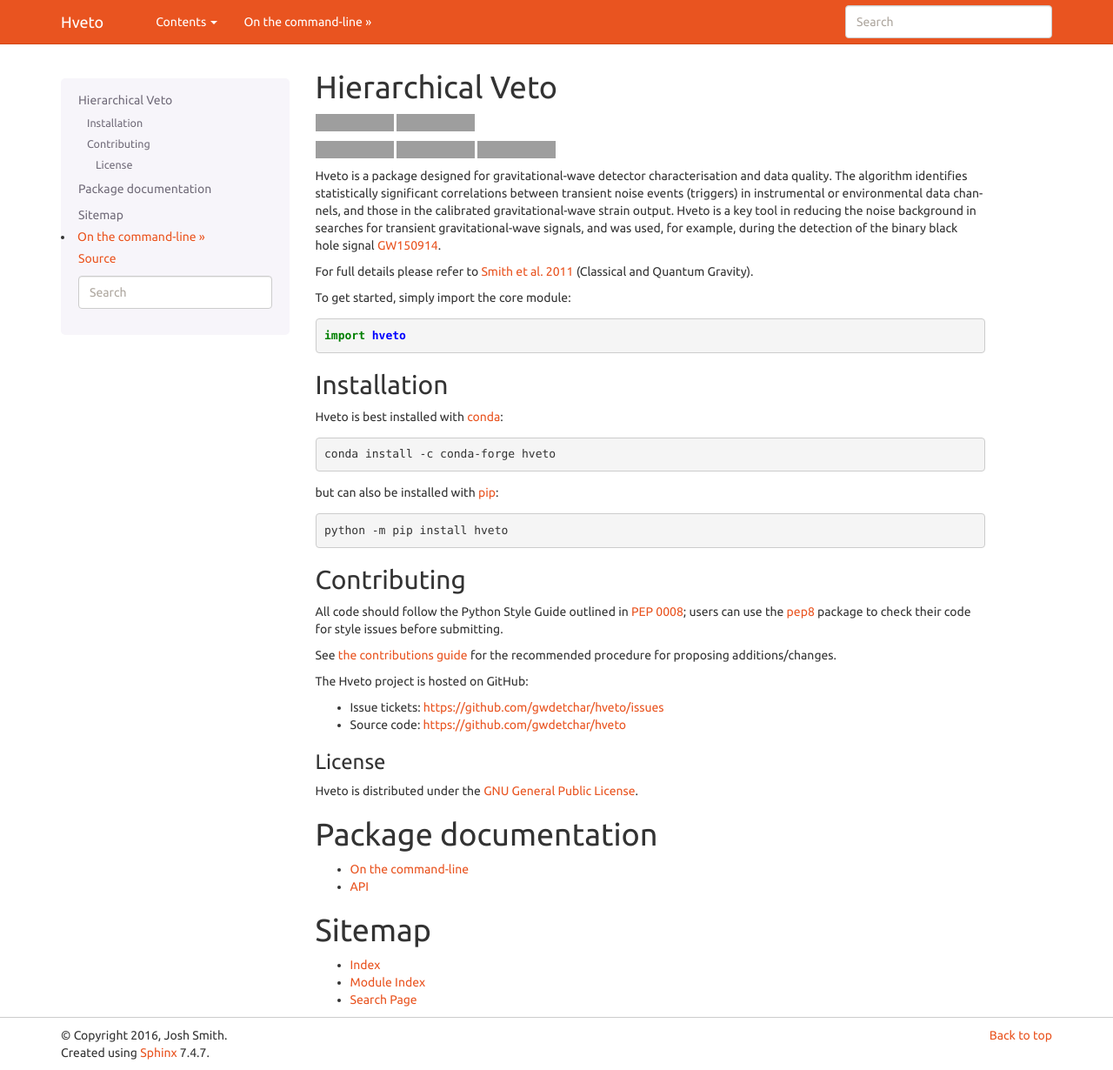
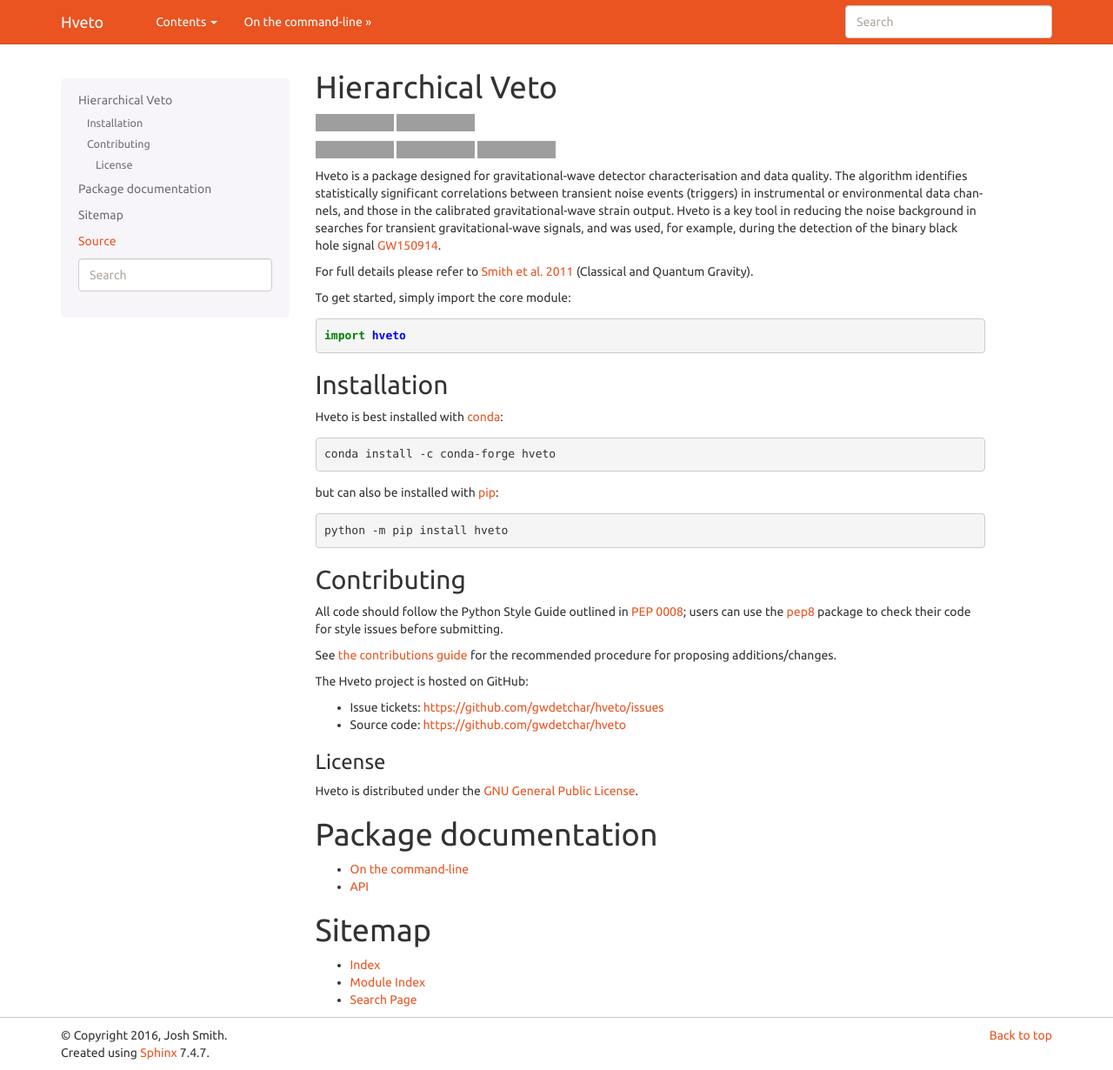
Before and after one commit to gwdetchar/hveto, a Sphinx documentation site: the page built from docs/index.rst, in a window 1280 px wide and 1230 px high. Shown: the whole window at 87% size. Built offline with Sphinx 7.4.7, drawn with Linux system fonts in a browser that asks for light colours; pages that are not in the unit, such as notebooks, are missing from menus; the version number could not be read and is left out; grey boxes are pictures that could not be loaded.

Commit message:
Add a table-of-contents sidebar

```diff
--- a/docs/conf.py
+++ b/docs/conf.py
@@ -155,7 +155,7 @@
 #html_use_smartypants = True
 
 # Custom sidebar templates, maps document names to template names.
-#html_sidebars = {}
+html_sidebars = {'**': ['localtoc.html', 'sourcelink.html', 'searchbox.html']}
 
 # Additional templates that should be rendered to pages, maps page names to
 # template names.
```
